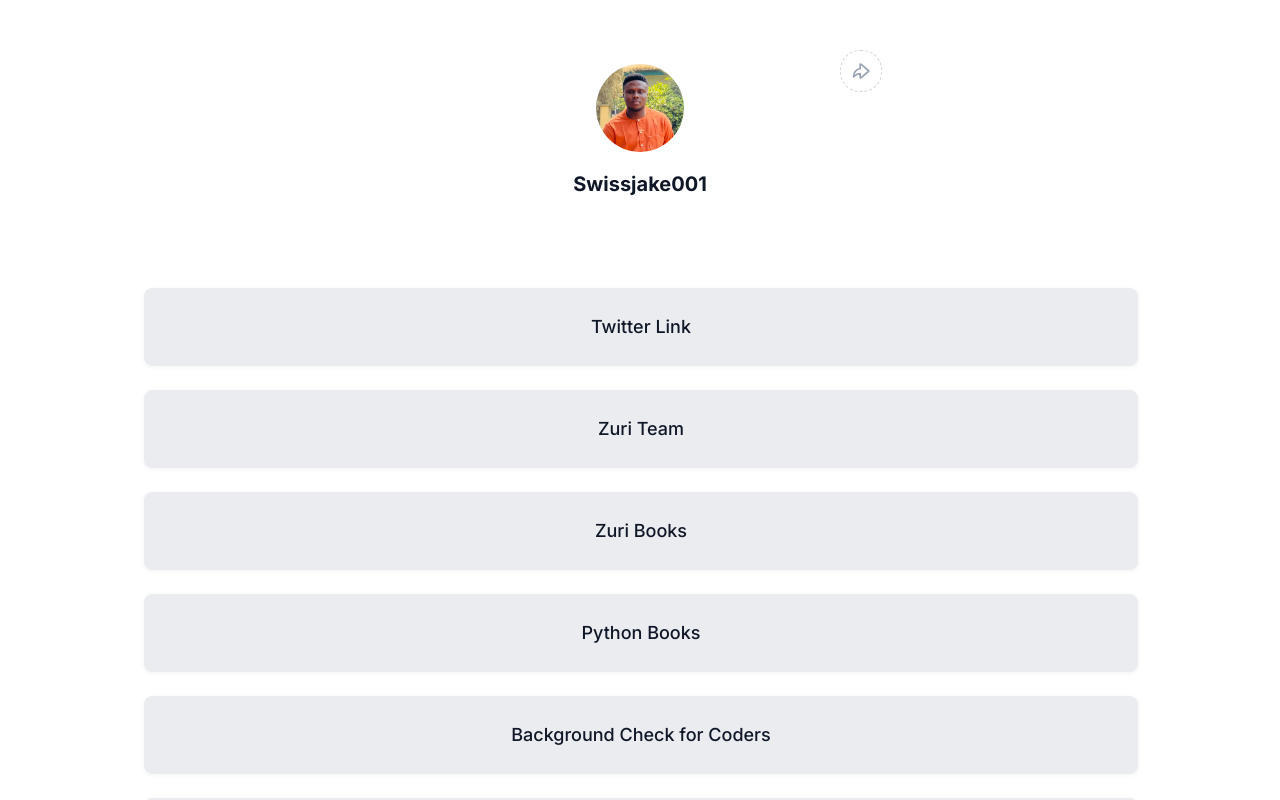
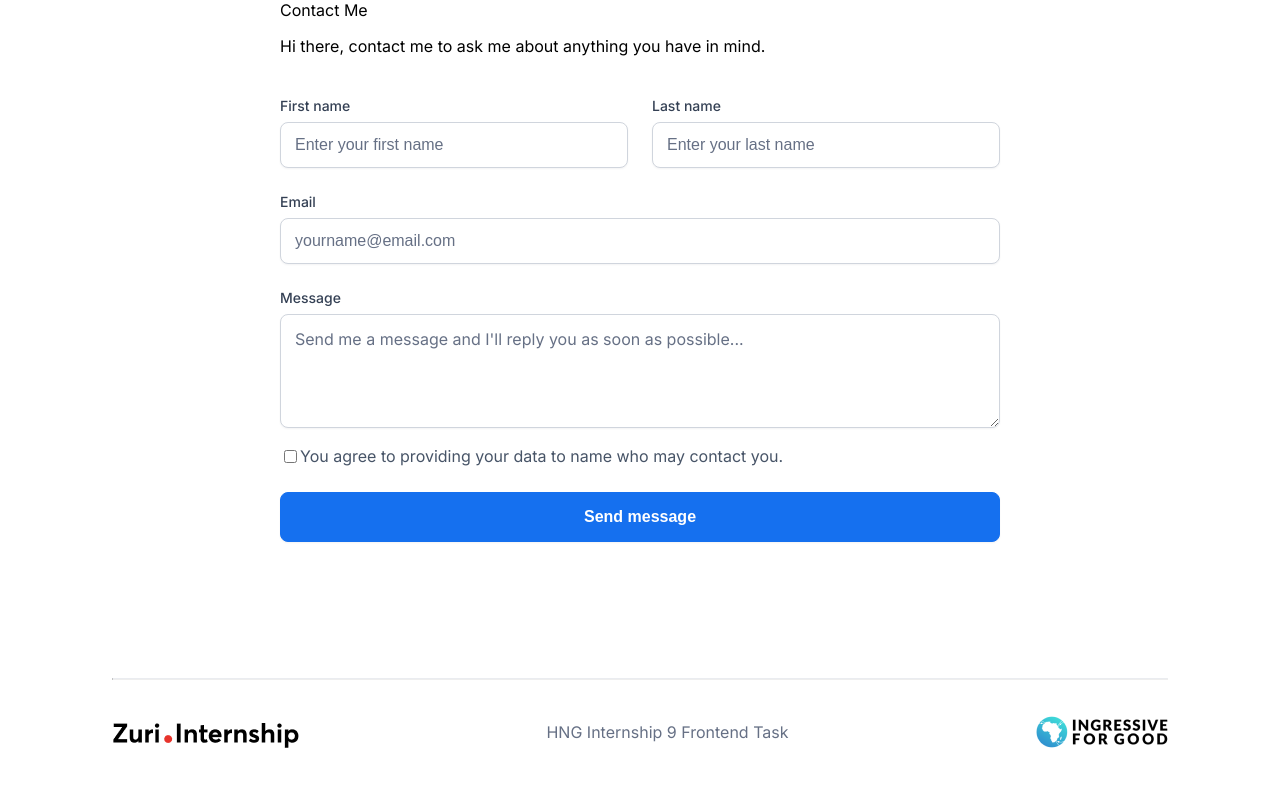
Before and after one commit to swissjake/Linktree-clone-HNG, a React (Create React App) app: page /contact in a window 1280 px wide. Shown: the top 800 px of the page. Built offline with nearby package versions, Linux system fonts and the light colour scheme.

Commit message:
desktop contact secti on partially done

```diff
--- a/package.json
+++ b/package.json
@@ -34,5 +34,8 @@
       "last 1 firefox version",
       "last 1 safari version"
     ]
+  },
+  "devDependencies": {
+    "react-router-dom": "^6.4.3"
   }
 }
--- a/src/App.js
+++ b/src/App.js
@@ -1,13 +1,17 @@
 import "./App.css";
 import Footer from "./components/footer/Footer";
-import Links from "./components/links/Links";
-import Profile from "./components/profile/Profile";
+import { Routes, Route } from "react-router-dom";
+import Contact from "./pages/contact/Contact";
+import ProfilePage from "./pages/ProfilePage";
 
 function App() {
   return (
     <div className="App">
-      <Profile />
-      <Links />
+      <Routes>
+        <Route path="/" element={<ProfilePage />} />
+        <Route path="/contact" element={<Contact />} />
+      </Routes>
+
       <Footer />
     </div>
   );
--- a/src/components/data.js
+++ b/src/components/data.js
@@ -26,4 +26,9 @@ export const items = [
     links: "https://books.zuri.team/design-rules",
     id: "book__design",
   },
+  {
+    name: "Contact Me",
+    links: "/contact",
+    id: "contact",
+  },
 ];
--- a/src/components/footer/Footer.css
+++ b/src/components/footer/Footer.css
@@ -1,6 +1,7 @@
 .footer__container{
     max-width: 1440px;
     padding: 0 112px;
+
 
 }
 
@@ -55,7 +56,7 @@ hr{
     }
 }
 
-@media(max-width:800px){
+@media(max-width:750px){
     .footer__content{
         display: flex;
         justify-content: center;
--- /dev/null
+++ b/src/components/input/Input.jsx
@@ -0,0 +1,15 @@
+import React from "react";
+import "./input.css";
+
+const Input = ({ label, type, placeholder }) => {
+  return (
+    <div className="input__container">
+      <label className="inputComponent__label" htmlFor="">
+        {label}
+      </label>
+      <input type={type} placeholder={placeholder} />
+    </div>
+  );
+};
+
+export default Input;
--- /dev/null
+++ b/src/components/input/input.css
@@ -0,0 +1,35 @@
+
+.input__container{
+    width: 100%;
+    display: flex;
+    flex-direction: column;
+
+}
+
+.inputComponent__label{
+    font-weight: 500;
+    font-size: 14px;
+    line-height: 20px;
+    color: #344054;
+    margin-bottom: 6px;
+   margin-top: 24px;
+}
+
+.input__container input{
+    height: 44px;
+    background: #FFFFFF;
+    border: 1px solid #D0D5DD;
+    box-shadow: 0px 1px 2px rgba(16, 24, 40, 0.05);
+    border-radius: 8px;
+    padding: 0 14px;
+
+
+}
+
+.input__container input::placeholder{
+    font-weight: 400;
+    font-size: 16px;
+    line-height: 24px;
+    color: #667085;
+    padding: 10px 0;
+}
--- a/src/index.css
+++ b/src/index.css
@@ -1,5 +1,5 @@
 @import url(https://fonts.googleapis.com/css?family=Inter:100,200,300,regular,500,600,700,800,900);
-body {
+body, textarea {
   margin: 0;
   padding: 0;
   font-family: "inter", sans-serif;
--- a/src/index.js
+++ b/src/index.js
@@ -2,10 +2,13 @@ import React from "react";
 import ReactDOM from "react-dom/client";
 import "./index.css";
 import App from "./App";
+import { BrowserRouter } from "react-router-dom";
 
 const root = ReactDOM.createRoot(document.getElementById("root"));
 root.render(
   <React.StrictMode>
-    <App />
+    <BrowserRouter>
+      <App />
+    </BrowserRouter>
   </React.StrictMode>
 );
--- /dev/null
+++ b/src/pages/ProfilePage.jsx
@@ -0,0 +1,14 @@
+import React from "react";
+import Links from "../components/links/Links";
+import Profile from "../components/profile/Profile";
+
+const ProfilePage = () => {
+  return (
+    <div>
+      <Profile />
+      <Links />
+    </div>
+  );
+};
+
+export default ProfilePage;
--- /dev/null
+++ b/src/pages/contact/Contact.jsx
@@ -0,0 +1,62 @@
+import React from "react";
+import Input from "../../components/input/Input";
+import "./contact.css";
+
+const Contact = () => {
+  return (
+    <section className="mainContact__container">
+      <div className="contact__container">
+        <header>Contact Me</header>
+        <p>Hi there, contact me to ask me about anything you have in mind.</p>
+        <form className="">
+          {/* <div>
+            <label htmlFor="">First name</label>
+            <input type="text" placeholder="Enter your first name" />
+          </div>
+          <div>
+            <label htmlFor="">Last name</label>
+            <input type="text" placeholder="Enter your first name" />
+          </div> */}
+          <div className="inputs__container">
+            <Input
+              label="First name"
+              type="text"
+              placeholder="Enter your first name"
+            />
+            <Input
+              label="Last name"
+              type="text"
+              placeholder="Enter your last name"
+            />
+          </div>
+          {/* EMAIL */}
+          <div>
+            <Input
+              label="Email"
+              type="email"
+              placeholder="yourname@email.com"
+            />
+          </div>
+
+          <div className="textArea__container">
+            <label className="textArea__label">Message</label>
+            <textarea
+              rows={7}
+              placeholder="Send me a message and I'll reply you as soon as possible..."
+            />
+          </div>
+
+          <div className="checkbox__container">
+            <input type="checkbox" />
+            <p className="checkbox__text">
+              You agree to providing your data to name who may contact you.
+            </p>
+          </div>
+          <button>Send message</button>
+        </form>
+      </div>
+    </section>
+  );
+};
+
+export default Contact;
--- /dev/null
+++ b/src/pages/contact/contact.css
@@ -0,0 +1,78 @@
+.mainContact__container{
+    display: flex;
+    width: 100%;
+    height: 100%;
+    justify-content: center;
+    align-items: center;
+}
+.contact__container{
+    width:  720px;
+}
+
+.inputs__container{
+    display: flex;
+    align-items: center;
+    column-gap: 24px;
+}
+
+
+
+
+
+.textArea__container{
+    display: flex;
+    flex-direction: column;
+    margin-top: 24px;
+}
+
+.textArea__container textarea{
+    background: #FFFFFF;
+    border: 1px solid #D0D5DD;
+    box-shadow: 0px 1px 2px rgba(16, 24, 40, 0.05);
+    border-radius: 8px;
+    padding: 0 14px;
+}
+
+.textArea__container textarea::placeholder{
+    font-weight: 400;
+    font-size: 16px;
+    line-height: 24px;
+    color: #667085;
+    padding: 12px 0;
+}
+
+.textArea__label{
+    font-weight: 500;
+    font-size: 14px;
+    line-height: 20px;
+    color: #344054;
+    margin-bottom: 6px;
+
+}
+
+.checkbox__container{
+    display: flex;
+    align-items: center;
+}
+
+.checkbox__text{
+    font-weight: 400;
+font-size: 16px;
+line-height: 24px;
+color: #475467;
+}
+
+.contact__container button{
+    width: 100%;
+    background: #1570EF;
+    border: 1px solid #1570EF;
+    font-weight: 600;
+    font-size: 16px;
+    line-height: 24px;
+    box-shadow: 0px 1px 2px rgba(16, 24, 40, 0.05);
+    border-radius: 8px;
+    padding: 12px 20px;
+    color: #FFFFFF;
+    cursor: pointer;
+    margin-top: 8px;
+}
```
Also changed, not shown: 1 other file (tests, documents, lock files or other folders).
